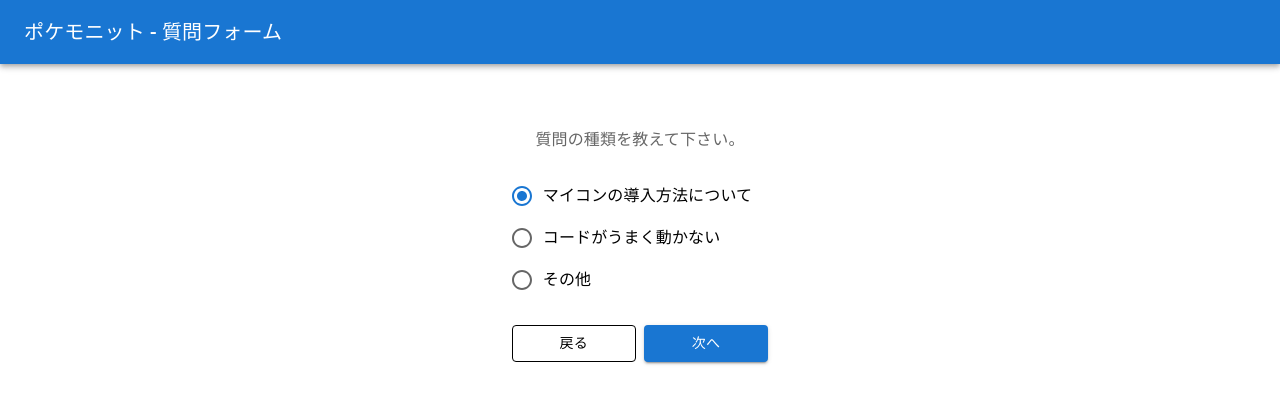
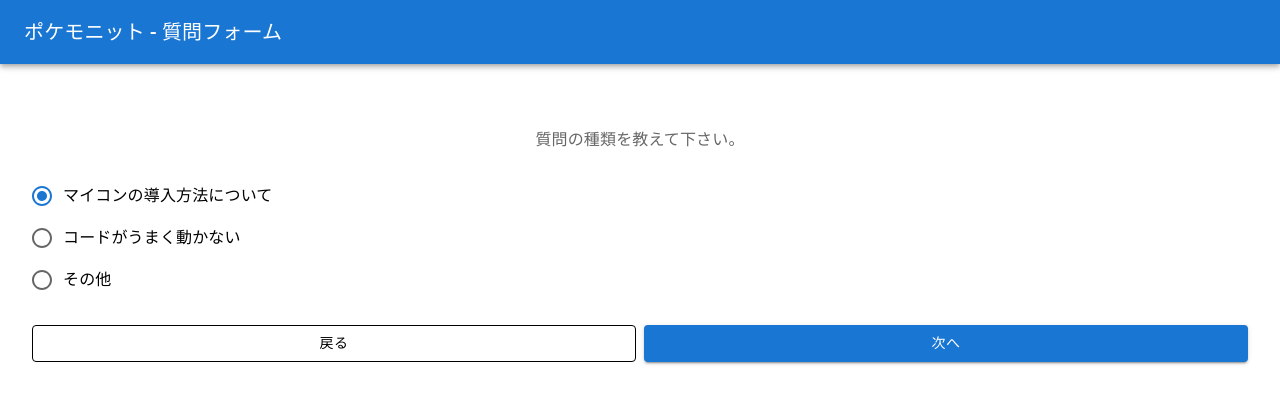
Before and after one commit to lefmarna/contact.pokemonit, a Next.js app: page /setup/info in a window 1280 px wide. Shown: the top 404 px of the page. Built offline with nearby package versions, Linux system fonts and the light colour scheme.

Commit message:
feat: 選んだラジオボタンによってルーティングを切り替える設定

```diff
--- a/components/RadioForm.tsx
+++ b/components/RadioForm.tsx
@@ -3,21 +3,36 @@ import Link from 'next/link'
 import { RadioType } from '../types'
 import styles from '../styles/Home.module.css'
 import { useRouter } from 'next/router'
+import { ChangeEvent, useState } from 'react'
 
 export const RadioForm = (props: RadioType) => {
   const { formLabel, items } = props
   const router = useRouter()
+
+  const [value, setValue] = useState('')
 
   const onClickRouterBack = () => {
     router.back()
   }
 
   const onClickRouterPush = () => {
-    router.push('/setup/info')
+    if (value === 'setup') {
+      router.push('/setup/info')
+    }
+    if (value === 'code') {
+      router.push('/code/info')
+    }
+    if (value === 'other') {
+      router.push('/other/info')
+    }
+  }
+
+  const handleChange = (e: ChangeEvent<HTMLInputElement>) => {
+    setValue(e.target.value)
   }
 
   return (
-    <FormControl>
+    <FormControl sx={{ width: 1 }}>
       <FormLabel id='radio-buttons-group-label' className={styles.title}>
         {formLabel}
       </FormLabel>
@@ -28,7 +43,12 @@ export const RadioForm = (props: RadioType) => {
         sx={{ mt: 3 }}
       >
         {items.map((item) => (
-          <FormControlLabel value={item.value} control={<Radio />} label={item.label} key={item.value} />
+          <FormControlLabel
+            value={item.value}
+            control={<Radio onChange={handleChange} />}
+            label={item.label}
+            key={item.value}
+          />
         ))}
       </RadioGroup>
       <Box sx={{ display: 'flex', justifyContent: 'space-around', alignItems: 'center', width: 1, mt: 3 }}>
--- a/pages/index.tsx
+++ b/pages/index.tsx
@@ -5,8 +5,8 @@ import styles from '../styles/Home.module.css'
 const Home: NextPage = () => {
   const formLabel = '質問の種類を選択してください。'
   const items = [
-    { value: 'female', label: 'マイコンの導入方法について' },
-    { value: 'male', label: 'コードがうまく動かない' },
+    { value: 'setup', label: 'マイコンの導入方法について' },
+    { value: 'code', label: 'コードがうまく動かない' },
     { value: 'other', label: 'その他' },
   ]
   return (
```
